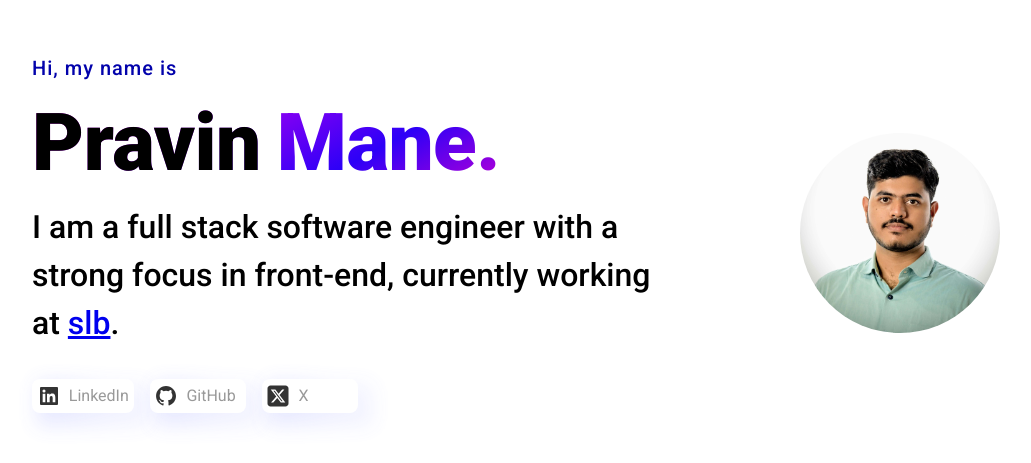
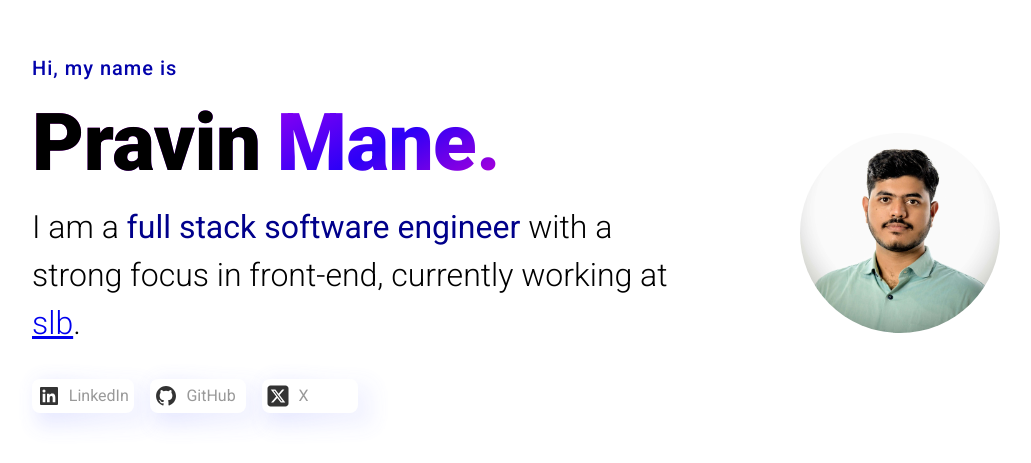
Before and after one commit to pravinmane1/Portfolio, an Angular app: page / in a window 1280 px wide. Shown: the part 167-630 px from the top of the page, without its empty margins (124-1155 px from the left). Built offline with nearby package versions, Linux system fonts and the light colour scheme.

Commit message:
Hero component style updated

```diff
--- a/src/app/core/components/navigation/navigation.component.scss
+++ b/src/app/core/components/navigation/navigation.component.scss
@@ -71,7 +71,7 @@ ul > li:nth-child(5) {
     right: 0;
     height: 100%;
     width: 40%;
-    background: #9f66d3f2;
+    background: #e6e6e6eb;
     display: flex;
     flex-flow: column;
     gap: 3rem;
--- a/src/app/features/hero/hero.component.html
+++ b/src/app/features/hero/hero.component.html
@@ -12,8 +12,8 @@
       </h1>
     </span>
     <p class="title-statement animate" [ngClass]="{ 'fade-up': isLoading() }">
-      I am a full stack software engineer with a strong focus in front-end,
-      currently working at
+      I am a <span class="job-title">full stack software engineer </span>with a strong focus in
+      front-end, currently working at
       <a href="https://www.slb.com" target="_blank">slb</a>.
     </p>
     <app-social-links
--- a/src/app/features/hero/hero.component.scss
+++ b/src/app/features/hero/hero.component.scss
@@ -32,8 +32,13 @@
 
 .title-statement {
   font-size: 2rem;
-  font-weight: 500;
+  font-weight: 300;
   max-width: 40rem;
+}
+
+.job-title {
+  font-weight: 400;
+  color: darkblue;
 }
 
 .social-media-links {
@@ -128,7 +133,7 @@
 }
 
 .hero-image {
-  transition: box-shadow 900ms cubic-bezier(.22,.61,.36,1);
+  transition: box-shadow 900ms cubic-bezier(0.22, 0.61, 0.36, 1);
 }
 
 .hero-image:hover {
```
